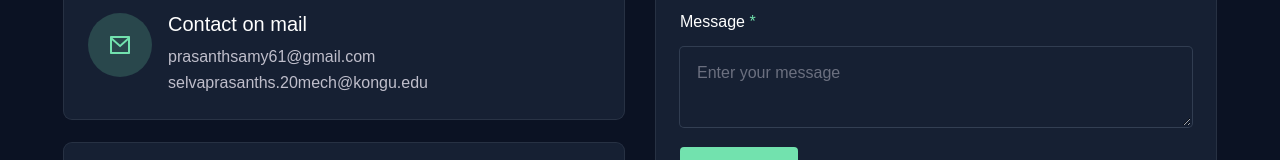
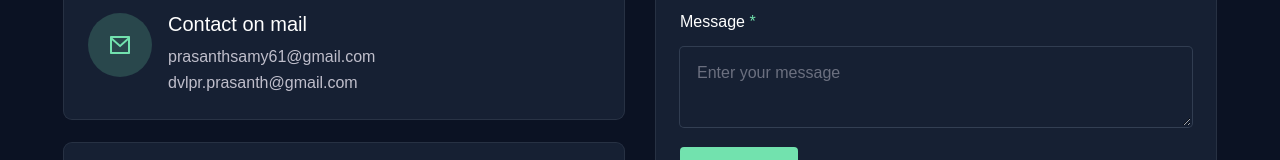
Before and after one commit to SELVAPRASANTH-SELLASAMY/prasanth, a React (Create React App) app: page / in a window 1280 px wide. Shown: the part 6374-6534 px from the top of the page. Built offline with nearby package versions, Linux system fonts and the light colour scheme; a web font is replaced by a local one.

Commit message:
Minor Changes

```diff
--- a/src/components/contact/Contact.jsx
+++ b/src/components/contact/Contact.jsx
@@ -79,7 +79,7 @@ function Contact(){
                         <h5>Contact on mail</h5>
                         <address>
                             <a href="mailto:prasanthsamy61@gmail.com" target='_blank' rel='noreferrer noopener'>prasanthsamy61@gmail.com</a>
-                            <a href="mailto:selvaprasanths.20mech@kongu.edu" target='_blank' rel='noreferrer noopener'>selvaprasanths.20mech@kongu.edu</a>
+                            <a href="mailto:dvlpr.prasanth@gmail.com" target='_blank' rel='noreferrer noopener'>dvlpr.prasanth@gmail.com</a>
                         </address>
                     </div>
                 </div>
```
Also changed, not shown: public/manifest.json.
